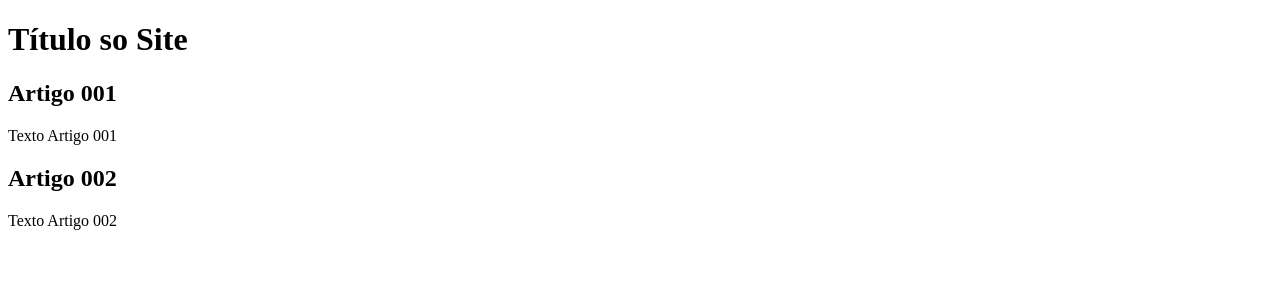
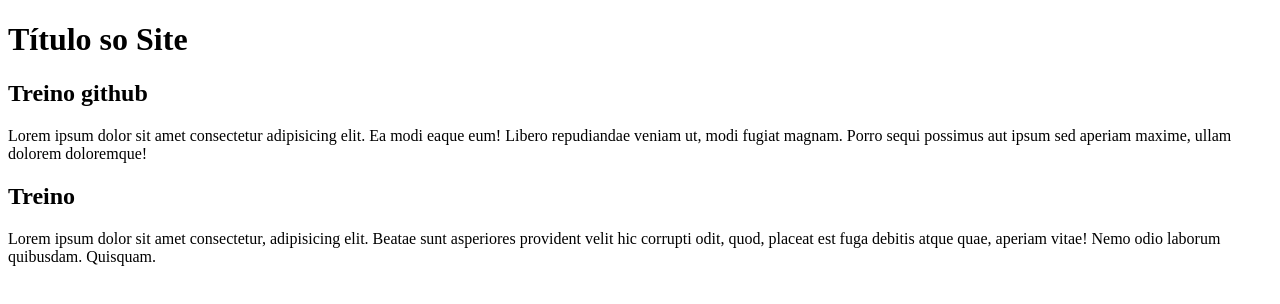
Before and after one commit to matheusrodrinks/italia-, a plain HTML site: page index.html in a window 1280 px wide. Drawn offline with Linux system fonts and the light colour scheme.

Commit message:
treino branch

```diff
--- a/index.html
+++ b/index.html
@@ -12,12 +12,12 @@
             <h1> Título so Site</h1>
         </header>
         <article>
-            <h2>Artigo 001</h2>
-            <p>Texto Artigo 001</p>
+            <h2>Treino github</h2>
+            <p>Lorem ipsum dolor sit amet consectetur adipisicing elit. Ea modi eaque eum! Libero repudiandae veniam ut, modi fugiat magnam. Porro sequi possimus aut ipsum sed aperiam maxime, ullam dolorem doloremque!</p>
         </article>
         <article>
-            <h2>Artigo 002</h2>
-            <p>Texto Artigo 002</p>
+            <h2>Treino</h2>
+            <p>Lorem ipsum dolor sit amet consectetur, adipisicing elit. Beatae sunt asperiores provident velit hic corrupti odit, quod, placeat est fuga debitis atque quae, aperiam vitae! Nemo odio laborum quibusdam. Quisquam.</p>
         </article>
 
     </main>
```
